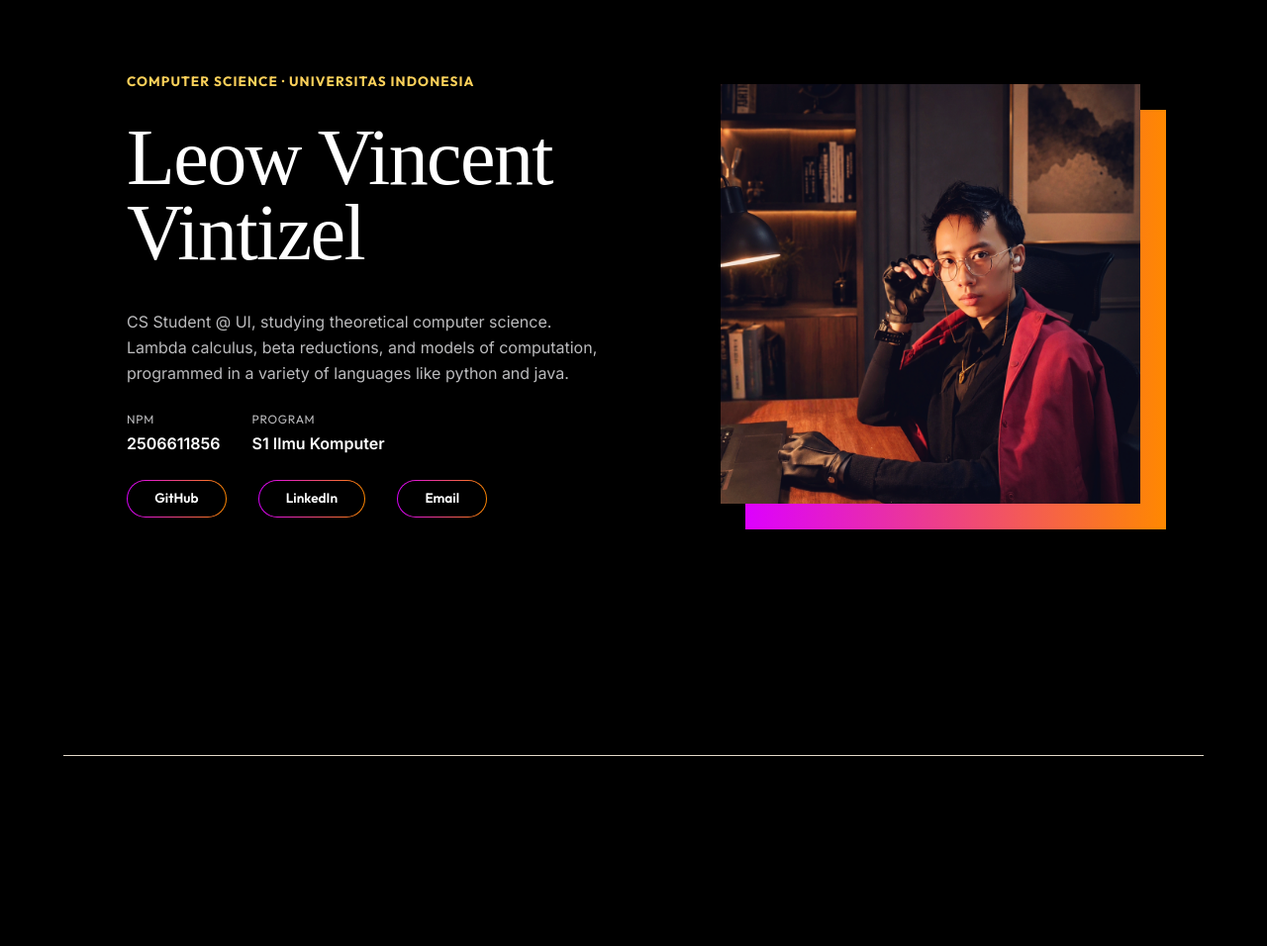
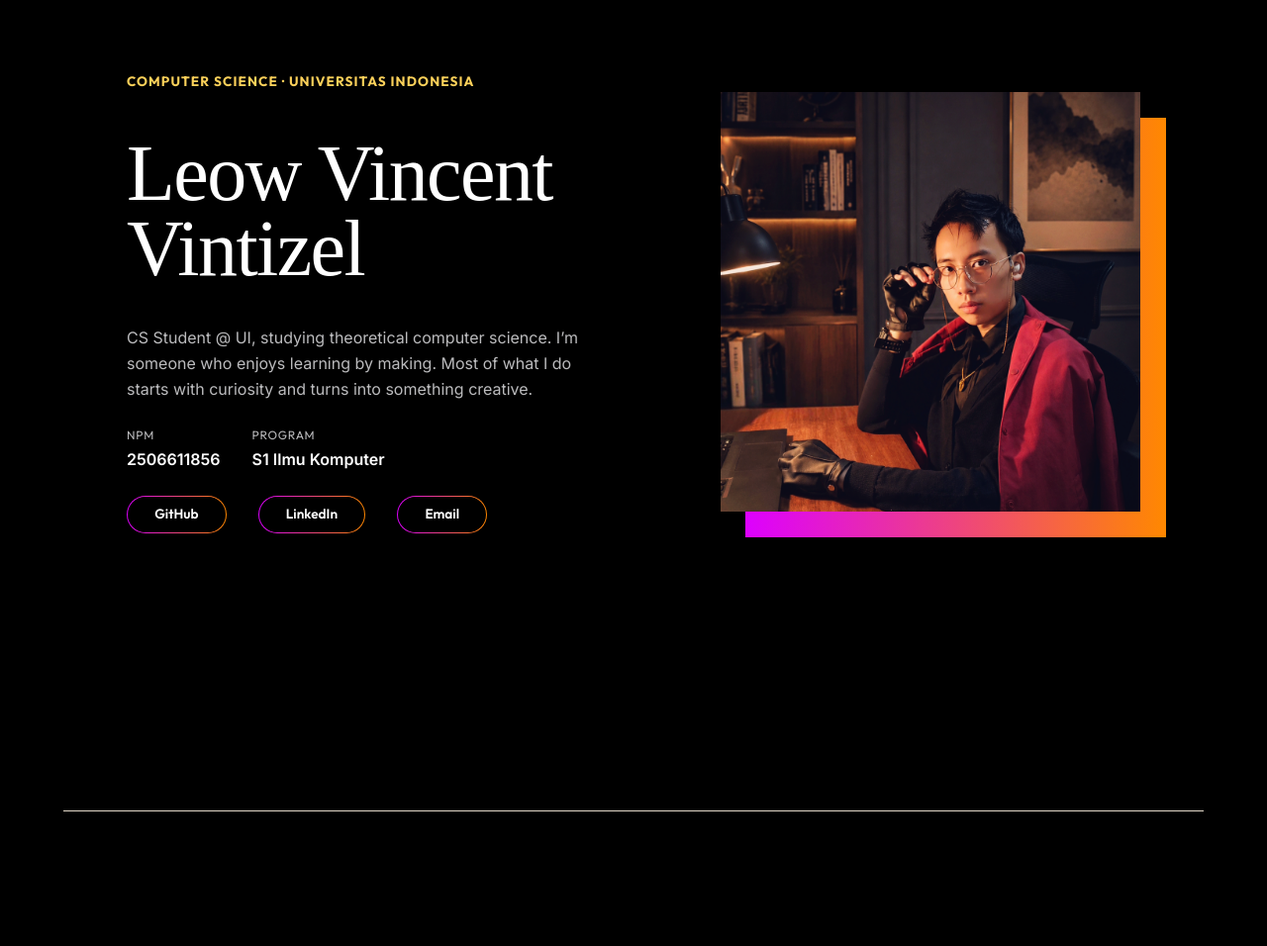
Before and after one commit to vlixl/myportofolio, a Django app: page / in a window 1280 px wide. Shown: the part 67-1023 px from the top of the page at 99% size. Run offline with Django 5.2, Linux system fonts and the light colour scheme; some web fonts are replaced.

Commit message:
chore: add finishing touches

```diff
--- a/static/css/default.css
+++ b/static/css/default.css
@@ -80,7 +80,7 @@ h1 {
     letter-spacing: -0.02em;
     font-size: clamp(3.8rem, 8vw, 5rem);
     line-height: 0.95;
-    padding: 1rem 1rem 0 0;
+    padding: 2rem 0 0 0;
 }
 
 h2 {
@@ -96,7 +96,7 @@ hr {
     border: solid;
     border-width: 0 0 0.1px 0;
     border-color: var(--line);
-    margin: 20vh 0;
+    margin: 25vh 0;
 }
 
 .subtitle {
--- a/templates/index.html
+++ b/templates/index.html
@@ -59,7 +59,7 @@
                     <img class="avatar" src="/static/img/foto_diri.png" alt="Foto Diri">
                 </div>
                 <div class="hero-details">
-                    <p class="bio">CS Student @ UI, studying theoretical computer science. Lambda calculus, beta reductions, and models of computation, programmed in a variety of languages like python and java.</p>
+                    <p class="bio">CS Student @ UI, studying theoretical computer science. I’m someone who enjoys learning by making. Most of what I do starts with curiosity and turns into something creative.</p>
                     <dl class="meta-list">
                         <div class="meta-row">
                             <dt>NPM</dt>
```
